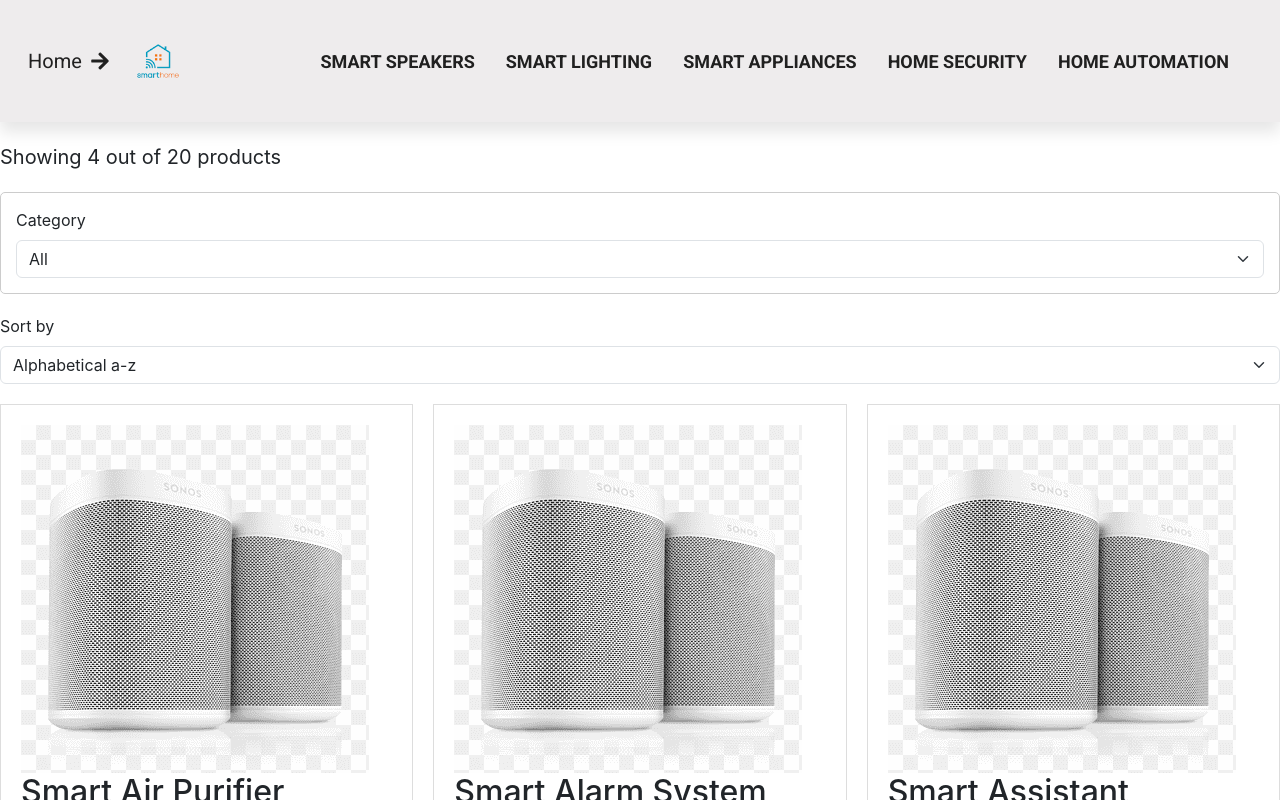
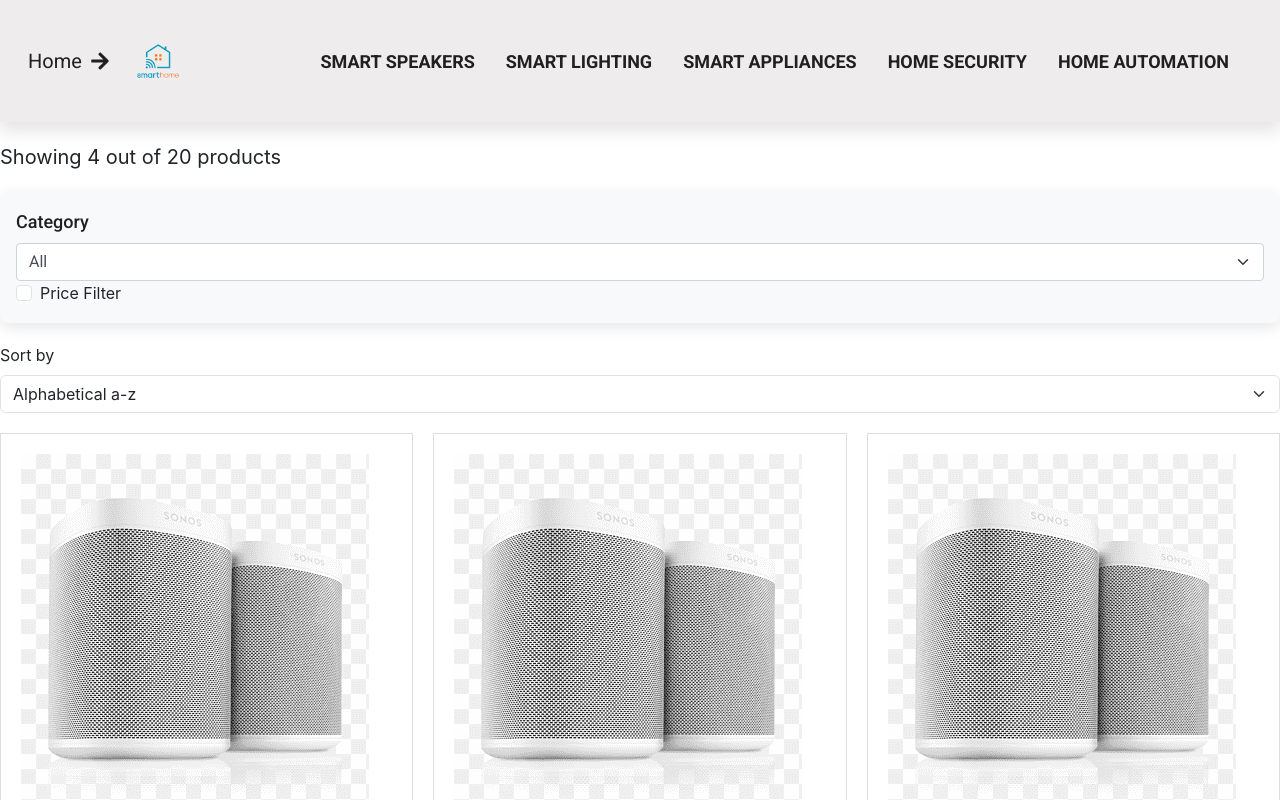
Before and after one commit to peter1998/NexusProductMatrix, a React (Create React App) app: page / in a window 1280 px wide. Shown: the top 800 px of the page. Built offline with nearby package versions, Linux system fonts and the light colour scheme.

Commit message:
[C]  filtering by both category and price working properly

```diff
--- a/src/App.js
+++ b/src/App.js
@@ -18,7 +18,10 @@
 import "./App.css";
 
 function App() {
-  const [filterOption, setFilterOption] = useState("all");
+  const [filterOptions, setFilterOptions] = useState({
+    category: "all",
+    price: Infinity,
+  });
   const [sortOption, setSortOption] = useState("name-asc");
   const [limit, setLimit] = useState(4);
 
@@ -30,33 +33,19 @@
 
   const displayedProducts = products
     .filter(
-      (product) => filterOption === "all" || product.category === filterOption
+      (product) =>
+        (filterOptions.category === "all" ||
+          product.category === filterOptions.category) &&
+        product.price <= filterOptions.price
     )
-    .sort((a, b) => {
-      switch (sortOption) {
-        case "name-asc":
-          return a.name.localeCompare(b.name);
-        case "name-desc":
-          return b.name.localeCompare(a.name);
-        case "price-asc":
-          return a.price - b.price;
-        case "price-desc":
-          return b.price - a.price;
-        default:
-          return 0;
-      }
-    })
+    .sort(/* sort logic */)
     .slice(0, limit);
 
   return (
     <div className="App">
       <Header />
       <Routes>
-        <Route path="/smart-speakers" element={<SmartSpeakers />} />
-        <Route path="/smart-lighting" element={<SmartLighting />} />
-        <Route path="/smart-appliances" element={<SmartAppliances />} />
-        <Route path="/home-security" element={<HomeSecurity />} />
-        <Route path="/home-automation" element={<HomeAutomation />} />
+        {/* Other Routes */}
         <Route
           path="/"
           element={
@@ -65,7 +54,14 @@
                 count={displayedProducts.length}
                 total={totalProducts}
               />
-              <Filter onFilterChange={setFilterOption} />
+              <Filter
+                onFilterChange={(filterType, value) => {
+                  setFilterOptions((prevFilterOptions) => ({
+                    ...prevFilterOptions,
+                    [filterType]: value,
+                  }));
+                }}
+              />
               <Sort onSortChange={setSortOption} />
               <ProductGrid products={displayedProducts} />
               <LoadMore onLoadMore={handleLoadMore} />
--- a/src/components/Filter/Filter.js
+++ b/src/components/Filter/Filter.js
@@ -1,15 +1,21 @@
-import React from "react";
+import React, { useState } from "react";
 import { Form } from "react-bootstrap";
 import "./filter.css";
 
 function Filter({ onFilterChange }) {
+  const [isPriceFilterActive, setIsPriceFilterActive] = useState(false);
+
+  const handleCheckboxChange = () => {
+    setIsPriceFilterActive(!isPriceFilterActive);
+  };
+
   return (
     <Form className="filter">
       <Form.Group controlId="formGridState">
         <Form.Label>Category</Form.Label>
         <Form.Select
           defaultValue="all"
-          onChange={(e) => onFilterChange(e.target.value)}
+          onChange={(e) => onFilterChange("category", e.target.value)}
         >
           <option value="all">All</option>
           <option value="Smart Speakers">Smart Speakers</option>
@@ -19,6 +25,27 @@
           <option value="Home Automation">Home Automation</option>
         </Form.Select>
       </Form.Group>
+
+      <Form.Group controlId="formGridPriceFilter">
+        <Form.Check
+          type="checkbox"
+          label="Price Filter"
+          onChange={handleCheckboxChange}
+        />
+      </Form.Group>
+
+      {isPriceFilterActive && (
+        <Form.Group controlId="formGridPrice">
+          <Form.Label>Max Price</Form.Label>
+          <Form.Control
+            type="number"
+            min="0"
+            max="1000"
+            step="1"
+            onChange={(e) => onFilterChange("price", e.target.value)}
+          />
+        </Form.Group>
+      )}
     </Form>
   );
 }
--- a/src/components/Filter/filter.css
+++ b/src/components/Filter/filter.css
@@ -1,14 +1,66 @@
+@import url("https://fonts.googleapis.com/css2?family=Roboto:wght@300;400;500;700&display=swap");
+
 .filter {
-  margin: 20px 0;
-  border: 1px solid #ccc;
-  padding: 15px;
-  border-radius: 5px;
+  margin: 16px 0;
+  padding: 16px;
+  border-radius: 8px;
+  background-color: #f8f9fa;
+  box-shadow: 0px 4px 15px rgba(0, 0, 0, 0.1);
+  transition: box-shadow 0.3s ease;
+}
+
+.filter:hover {
+  box-shadow: 0px 6px 20px rgba(0, 0, 0, 0.1);
 }
 
 .filter .form-group {
-  margin-bottom: 15px;
+  margin-bottom: 16px;
 }
 
 .filter .form-select {
   width: 100%;
+  border-radius: 4px;
+  border: 1px solid #ced4da;
+  font-size: 16px;
+  color: #495057;
+  font-family: "Roboto", sans-serif;
+  transition: border-color 0.3s ease, box-shadow 0.3s ease;
 }
+
+.filter .form-select:hover {
+  border-color: #007bff;
+}
+
+.filter .form-select:focus {
+  border-color: #007bff;
+  box-shadow: 0 0 0 0.2rem rgba(0, 123, 255, 0.25);
+}
+
+.filter .form-label {
+  font-size: 18px;
+  font-weight: 500;
+  color: #202020;
+  font-family: "Roboto", sans-serif;
+}
+
+.filter .form-label {
+  display: flex;
+  align-items: center;
+  gap: 8px;
+}
+
+.reset-button {
+  background-color: #007bff;
+  color: #ffffff;
+  border: none;
+  border-radius: 4px;
+  padding: 8px 16px;
+  font-size: 16px;
+  font-family: "Roboto", sans-serif;
+  cursor: pointer;
+  transition: background-color 0.3s ease;
+}
+
+.reset-button:hover {
+  background-color: #0056b3;
+}
```
